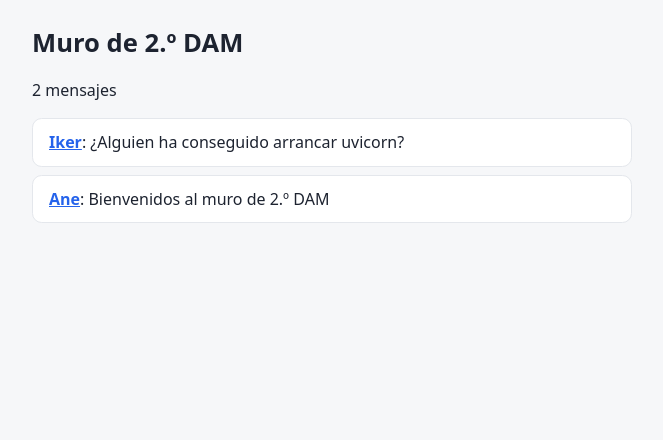
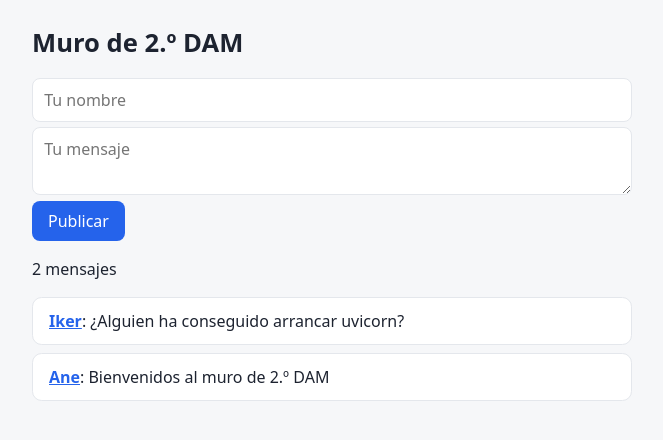
Before and after one commit to Mikeldi-2026-DAM/soinu-equipo-2, a FastAPI app: page / in a window 1280 px wide. Shown: the part 54-494 px from the top of the page, without its empty margins (308-971 px from the left). Run offline with FastAPI, Linux system fonts and the light colour scheme.

Commit message:
Formulario para publicar con redirección 303

```diff
--- a/main.py
+++ b/main.py
@@ -2,6 +2,8 @@ from fastapi import FastAPI, HTTPException, Request
 from fastapi.responses import HTMLResponse
 from fastapi.templating import Jinja2Templates
 from pydantic import BaseModel, Field
+from fastapi import FastAPI, Form, HTTPException, Request
+from fastapi.responses import HTMLResponse, RedirectResponse
 
 app = FastAPI(title="Muro")
 templates = Jinja2Templates(directory="templates")
@@ -73,3 +75,8 @@ def detalle(request: Request, mensaje_id: int):
         if m["id"] == mensaje_id:
             return templates.TemplateResponse(request, "mensaje.html", {"mensaje": m})
     raise HTTPException(status_code=404, detail="No existe ese mensaje")
+
+@app.post("/")
+def publicar(autor: str = Form(""), texto: str = Form("")):
+    MENSAJES.append({"id": siguiente_id(), "autor": autor, "texto": texto})
+    return RedirectResponse("/", status_code=303)
--- a/templates/index.html
+++ b/templates/index.html
@@ -4,6 +4,11 @@
 
 {% block contenido %}
   <h1>Muro de 2.º DAM</h1>
+  <form method="post" action="/">
+  <input name="autor" placeholder="Tu nombre" required>
+  <textarea name="texto" placeholder="Tu mensaje" required></textarea>
+  <button>Publicar</button>
+</form>
   {% if mensajes %}
     <p>{{ mensajes|length }} mensajes</p>
     <ul>
```
